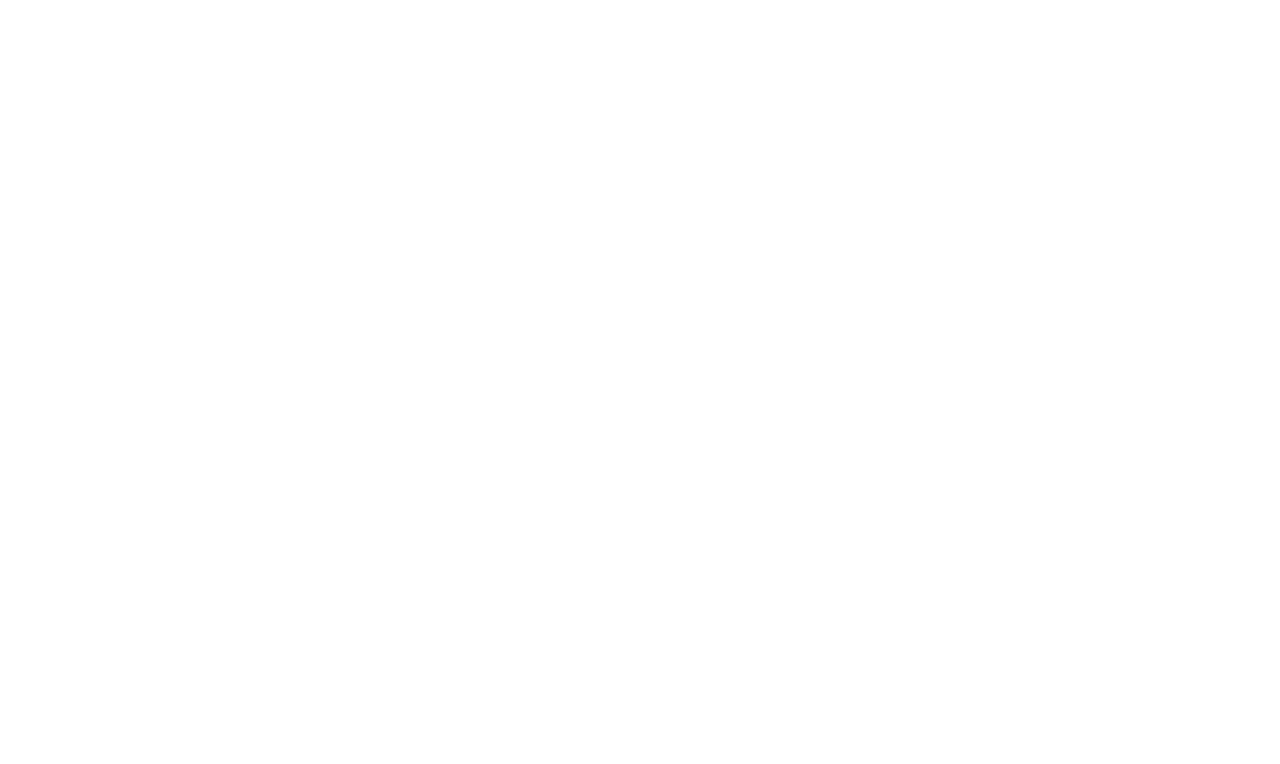
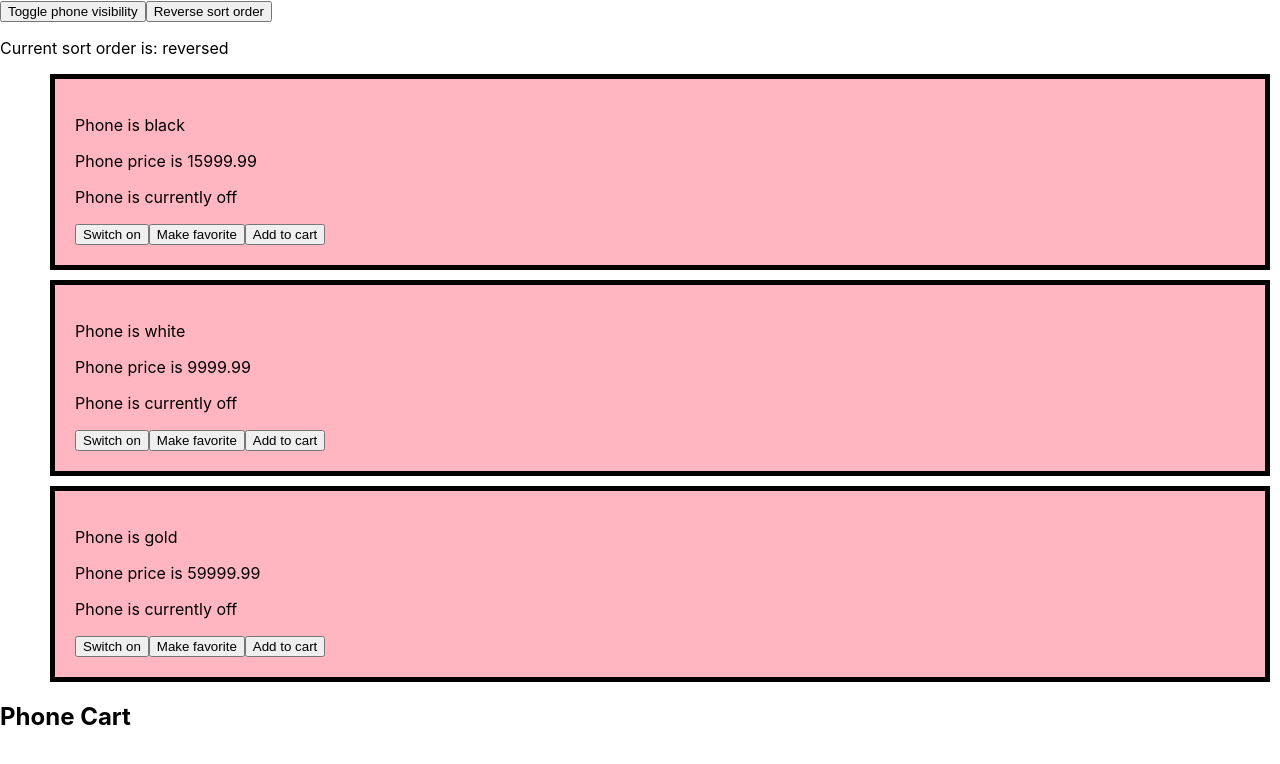
Before and after one commit to fc-fullstack-courses/pfe-2023-1-react-lessons, a React (Create React App) app: page /profile/1 in a window 1280 px wide. Shown: the top 764 px of the page. Built offline with nearby package versions, Linux system fonts and the light colour scheme.

Commit message:
Add PropTypes examples

```diff
--- a/src/App.js
+++ b/src/App.js
@@ -4,6 +4,8 @@ import { BrowserRouter, Switch, Route, Link } from 'react-router-dom';
 import HomePage from './pages/HomePage';
 import ContactsPage from './pages/ContactsPage';
 import LoginPage from './pages/LoginPage';
+import DataLoader from './components/DataLoader';
+import PhoneDashboard from './components/PhoneDashboard';
 
 class App extends React.Component {
   constructor(props) {
@@ -34,7 +36,8 @@ class App extends React.Component {
           {/* <Route path="/about" component={AboutUsPage} />
           <Route path="/profile/:id" component={ProfilePage} /> */}
         </Switch>
-      </BrowserRouter>
+        <PhoneDashboard />
+       </BrowserRouter>
     );
   }
 }
--- a/src/components/DataLoader/index.jsx
+++ b/src/components/DataLoader/index.jsx
@@ -1,4 +1,5 @@
 import React, { Component } from 'react';
+import PropTypes from 'prop-types';
 
 /*
   1. завантажити дані
@@ -50,4 +51,9 @@ class DataLoader extends Component {
   }
 }
 
+DataLoader.propTypes = {
+  loadData: PropTypes.func,
+  children: PropTypes.func
+}
+
 export default DataLoader;
--- a/src/components/Phone/index.jsx
+++ b/src/components/Phone/index.jsx
@@ -1,4 +1,5 @@
 import React from 'react';
+import PropTypes from 'prop-types';
 import './style.css';
 
 class Phone extends React.Component {
@@ -90,4 +91,18 @@ function PhoneOffText() {
   return <p>Phone is currently off</p>;
 }
 
+const phonePropType = PropTypes.shape({
+  id: PropTypes.number.isRequired,
+  price: PropTypes.number.isRequired,
+  isFavorite: PropTypes.bool,
+  color: PropTypes.string.isRequired,
+});
+
+Phone.propTypes = {
+  phone: phonePropType.isRequired,
+  toggleFavorite: PropTypes.func.isRequired,
+  addToCart: PropTypes.func.isRequired,
+};
+
 export default Phone;
+export { phonePropType };
--- a/src/components/PhoneList/index.jsx
+++ b/src/components/PhoneList/index.jsx
@@ -1,16 +1,20 @@
 import React from 'react';
-import Phone from '../Phone';
+import PropTypes from 'prop-types';
+import Phone, { phonePropType } from '../Phone';
 
 class PhoneList extends React.Component {
   constructor(props) {
     super(props);
   }
 
-
-
   render() {
-
-    const { phones, toggleFavorite, addToCart, isDirectSortOrder, toggleSortOrder } = this.props;
+    const {
+      phones,
+      toggleFavorite,
+      addToCart,
+      isDirectSortOrder,
+      toggleSortOrder,
+    } = this.props;
 
     // const elems = (
     //   <>
@@ -29,7 +33,7 @@ class PhoneList extends React.Component {
         key={phone.id}
         phone={phone}
         toggleFavorite={toggleFavorite}
-        addToCart={addToCart}
+        addToCart={toggleFavorite}
       />
     ));
 
@@ -50,4 +54,8 @@ class PhoneList extends React.Component {
   }
 }
 
+PhoneList.propTypes = {
+  phones: PropTypes.arrayOf(phonePropType).isRequired
+}
+
 export default PhoneList;
```
